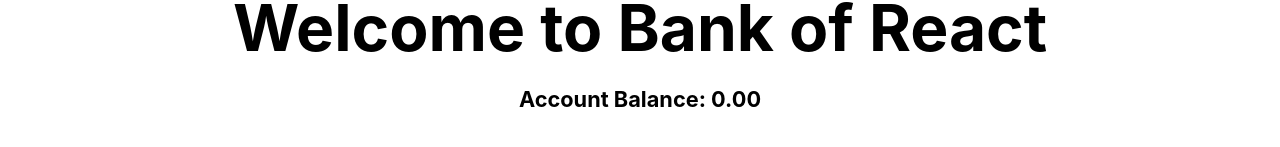
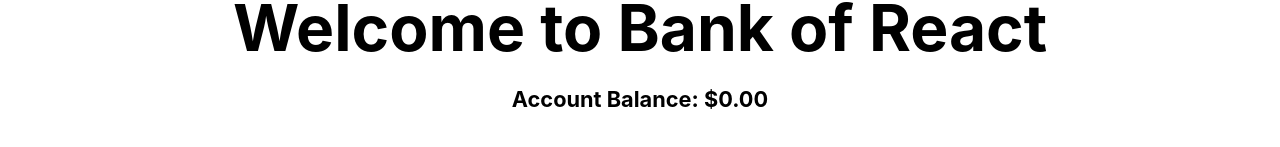
Before and after one commit to yifzheng/TTP-Bank-of-React-Assignment, a React (Create React App) app: page / in a window 1280 px wide. Shown: the part 511-658 px from the top of the page. Built offline with nearby package versions, Linux system fonts and the light colour scheme; no server answers.

Commit message:
added $ to account balance on homepage

```diff
--- a/package.json
+++ b/package.json
@@ -1,5 +1,5 @@
 {
-  "homepage": "http://yifzheng.github.io/TTP-Bank-of-React-Assignment",
+  "homepage": "https://yifzheng.github.io/TTP-Bank-of-React-Assignment",
   "name": "bank-of-react",
   "version": "0.1.0",
   "private": true,
--- a/src/App.js
+++ b/src/App.js
@@ -1,5 +1,5 @@
 import React, { Component } from "react";
-import { BrowserRouter as Router, Switch, Route, Link } from "react-router-dom";
+import { HashRouter as Router, Switch, Route, Link } from "react-router-dom";
 
 //components
 import Home from "./Components/Home";
@@ -95,7 +95,7 @@ class App extends Component {
     );
 
     return (
-      <Router>
+      <Router basename={process.env.PUBLIC_URL + '/'}>
         <Switch>
           <Route exact path="/">
             <Home accountBalance={this.state.totalAmount}/>
--- a/src/Components/Home.jsx
+++ b/src/Components/Home.jsx
@@ -19,7 +19,7 @@ class Home extends Component {
                 <div id="home-page">
                     <img className="bank-pic" src="https://img.etimg.com/thumb/msid-71487585,width-300,imgsize-169788,,resizemode-4,quality-100/bank-getty.jpg" alt="bank" />
                     <h1>Welcome to Bank of React</h1><br/>
-                    <h2 className="home-balance">Account Balance: {this.props.accountBalance.toFixed(2)}</h2>
+                    <h2 className="home-balance">Account Balance: ${this.props.accountBalance.toFixed(2)}</h2>
                 </div>
 
             </div>
```
Also changed, not shown: 1 other file (tests, documents, lock files or other folders).
